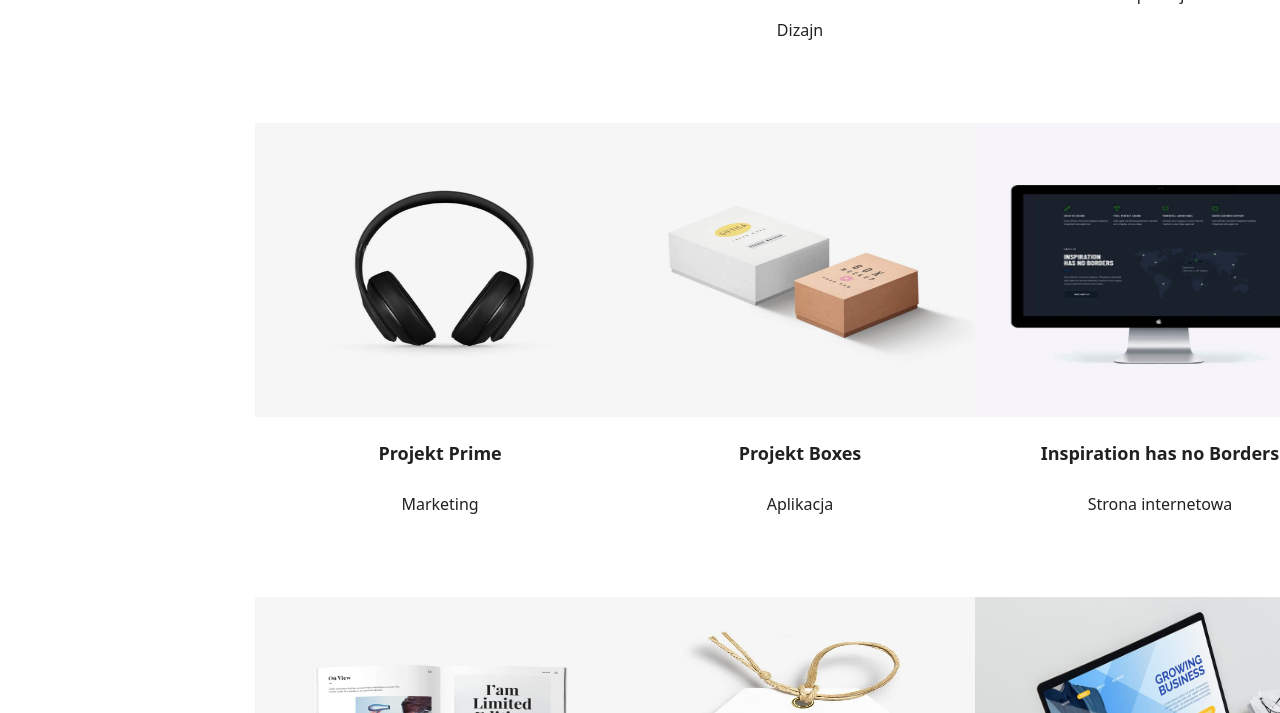
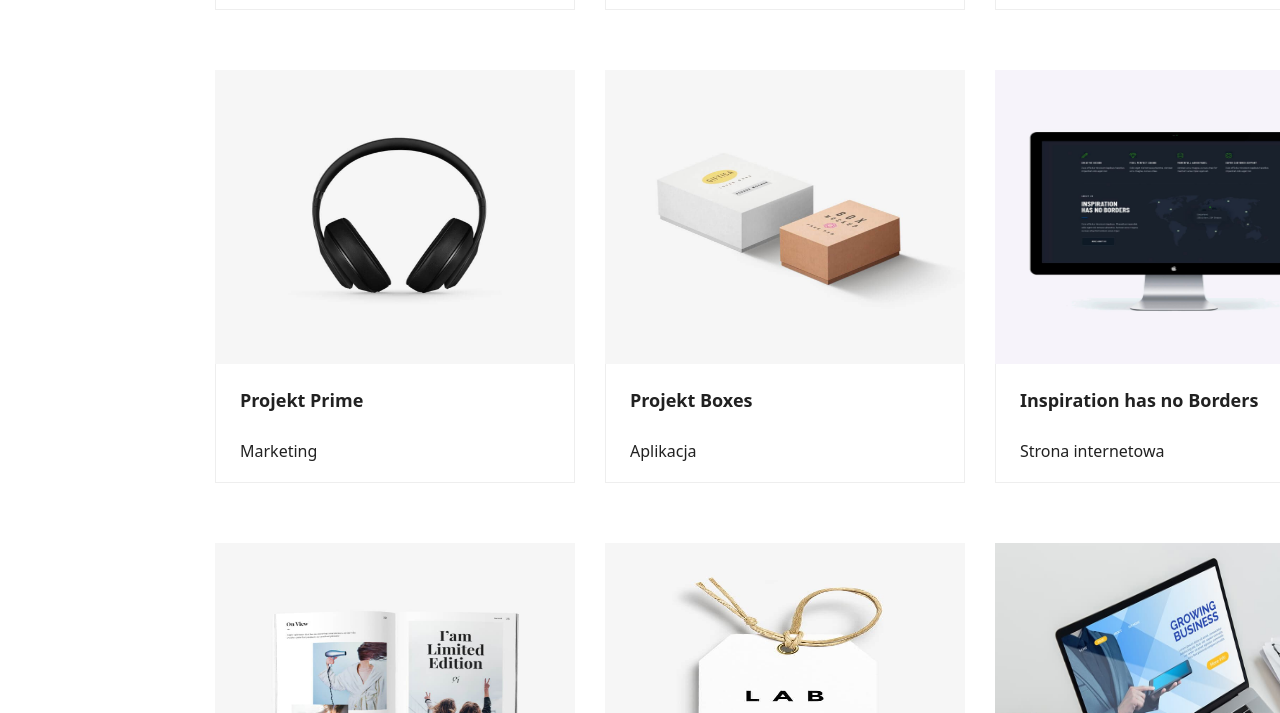
Before and after one commit to Roeee2/goit-markup-hw-03, a plain HTML site: page portfolio.html in a window 1280 px wide. Shown: the part 640-1353 px from the top of the page. Drawn offline with nearby package versions, Linux system fonts and the light colour scheme.

Commit message:
added frames

```diff
--- a/css/style.css
+++ b/css/style.css
@@ -8,6 +8,7 @@
   --white: #ffffff;
   --white6alpha: #ffffff99;
   --button-grey: #f5f4fa;
+  --border: #eeeeee;
 }
 body {
   font-family: "Roboto", "Arial", "sans-serif";
@@ -249,25 +250,38 @@ a:focus {
 }
 
 .portfolio-gallery {
-  list-style-type: none;
+  gap: 30px;
   margin: 0;
   padding: 0;
   display: flex;
   flex-wrap: wrap;
-  justify-content: center;
+  justify-content: flex-start;
   width: 1170px;
+  box-sizing: border-box;
+  list-style-type: none;
 }
 
 .portfolio-gallery li {
   width: calc(33.33% - 30px);
-  margin-bottom: 30px;
+  margin: 0 0 30px 0;
+  padding: 0;
 }
 
-.portfolio-gallery figure {
+.gallery-box figure {
   display: flex;
   flex-direction: column;
-  align-items: center;
-  text-align: center;
+  margin: 0;
+  padding: 0;
+}
+
+.gallery-box figure img {
+  width: 100%;
+}
+.gallery-box figcaption {
+  border: solid 1px var(--border);
+  border-width: 0px 1px 1px 1px;
+  width: 100%;
+  padding-left: 24px;
 }
 
 .order-service {
```
